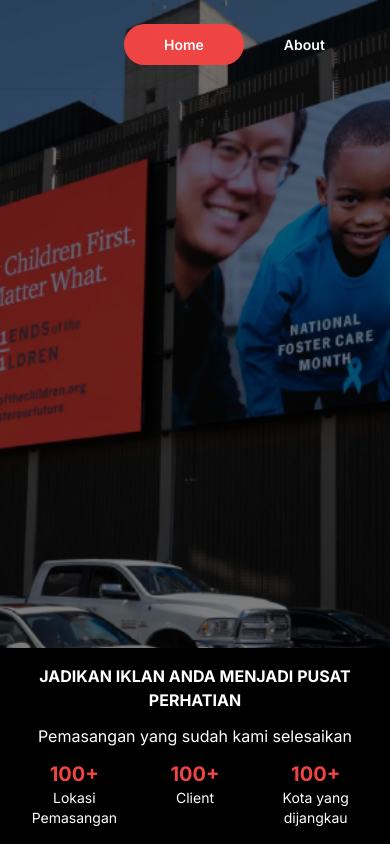
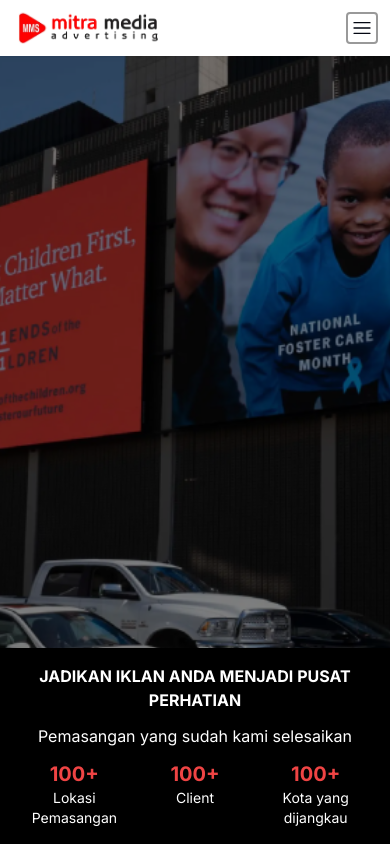
Before and after one commit to achmadtoriq/mitramedia-nextjs, a Next.js app: page / in a window 390 px wide. Shown: the top 844 px of the page. Built offline with nearby package versions, Linux system fonts and the light colour scheme.

Commit message:
responsive bar

```diff
--- a/src/components/navigation/innerMenu/LogoCorp.jsx
+++ b/src/components/navigation/innerMenu/LogoCorp.jsx
@@ -5,12 +5,24 @@
   return (
     <>
       <Image
-        src={`/assets/images/${ !state ? "mitramedia2.webp" : "mitramedia.webp"}`}
+        src={`/assets/images/${
+          !state ? "mitramedia2.webp" : "mitramedia.webp"
+        }`}
         width={200}
         height={24}
         priority={true}
         alt="Logo Mitramedia Advertising"
-        className="aspect-auto hidden lg:block"
+        className="aspect-auto hidden lg:block mx-auto"
+        quality={100}
+      />
+
+      <Image
+        src={`/assets/images/mitramedia.webp`}
+        width={200}
+        height={24}
+        priority={true}
+        alt="Logo Mitramedia Advertising"
+        className="aspect-auto lg:hidden w-[80%] ml-2"
         quality={100}
       />
 
--- a/src/components/navigation/mainBar.jsx
+++ b/src/components/navigation/mainBar.jsx
@@ -5,6 +5,7 @@
 import LogoCorp from "./innerMenu/LogoCorp";
 import useScroll from "@/hooks/useScroll";
 import { usePathname } from "next/navigation";
+import { HamburgerMenuIcon } from "@radix-ui/react-icons";
 
 const MainBar = () => {
 
@@ -16,19 +17,25 @@
 
   return (
     <>
-      <header className={`fixed top-0 w-full shadow-sm p-3 z-20 ${
-          scrollY > 100 ? "lg:bg-white" : "bg-opacity-75"
+      <header className={`fixed top-0 w-full shadow-sm p-1 lg:p-3 z-20 ${
+          scrollY > 100 ? "bg-white" : "bg-white lg:bg-transparent"
         }`}>
         {/* <div className="absolute top-0 right-0 m-2">
           <ModeToggle className="rounded-full" />
         </div> */}
-        <div className="container">
-          <div className="mx-auto my-2 flex justify-between items-center px-20">
-            <div className="w-[70%]">
+        <div className="lg:container">
+          <div className="w-full mx-auto lg:my-2 flex justify-between items-center lg:px-20">
+            <div className="w-full lg:w-[70%]">
               <LogoCorp state={state} />
             </div>
-            <div className="w-full flex justify-between items-center">
+            <div className="hidden lg:flex w-full justify-between items-center">
               <Menu state={state} />
+            </div>
+            <div className="lg:hidden w-full text-right">
+              {/* <Menu state={state} /> */}
+              <button className="border-2 border-black/40 rounded-sm p-1 m-2">
+                <HamburgerMenuIcon className="h-5 w-5" />
+              </button>
             </div>
           </div>
         </div>
```
